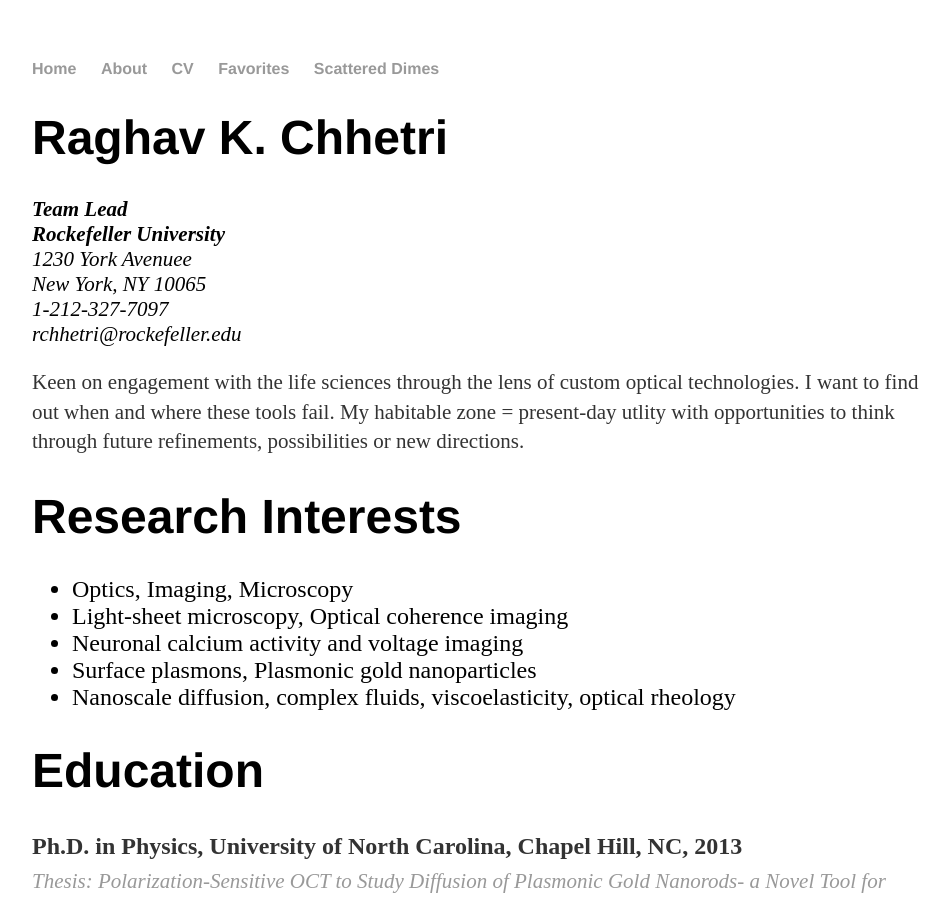
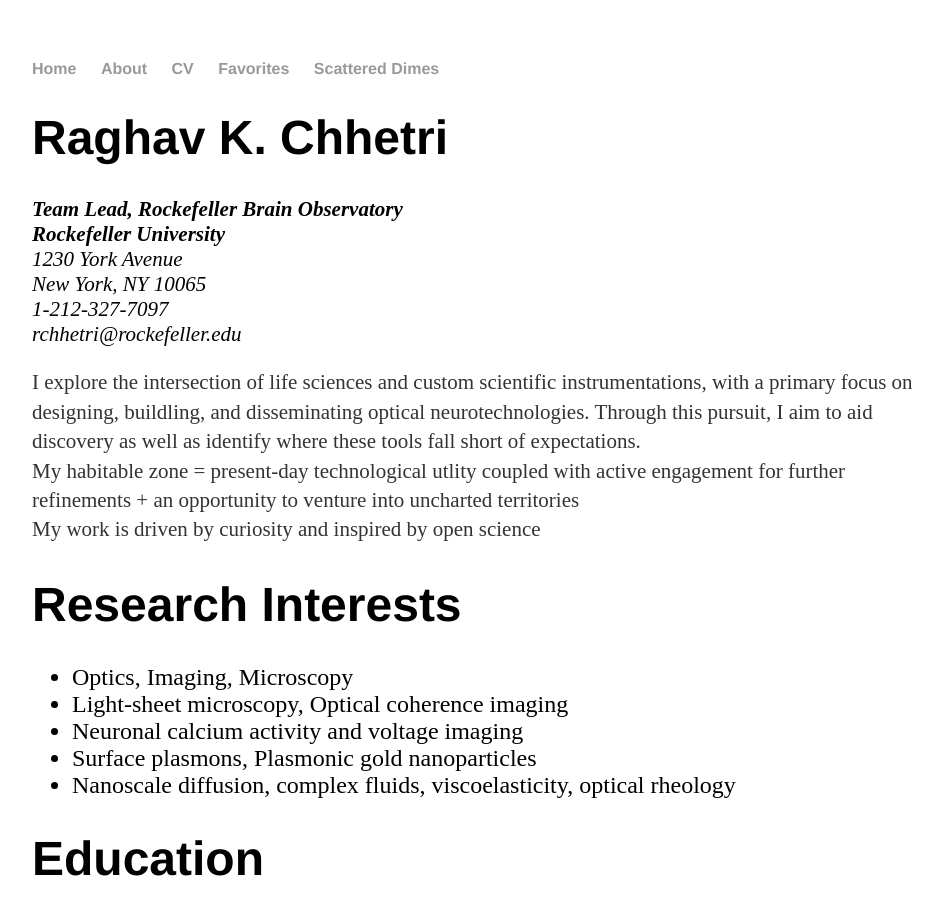
Before and after one commit to raghavchhetri/raghavchhetri.github.io, a Jekyll site: the page built from cv/index.html, in a window 1280 px wide and 900 px high. Shown: the whole window, without its empty margins (160-1108 px from the left). Built offline with Jekyll 4.4.1, drawn with Linux system fonts in a browser that asks for light colours; comment, search, counter and statistics services are not loaded.

Commit message:
Update index.html

```diff
--- a/cv/index.html
+++ b/cv/index.html
@@ -6,16 +6,17 @@
 	<div class="cv">
 		<span itemprop="name"><h1>Raghav K. Chhetri</h1></span>
 		<address style="font-size:21px;">
-			<span itemprop="affiliation"><strong>Team Lead</strong><br></span>
+			<span itemprop="affiliation"><strong>Team Lead, Rockefeller Brain Observatory</strong><br></span>
 			<span itemprop="affiliation"><strong>Rockefeller University</strong><br></span>
-			1230 York Avenuee<br>
+			1230 York Avenue<br>
 			New York, NY 10065<br>
 			1-212-327-7097<br>
 			<span class="obfuscate">rchhetri@rockefeller.edu</span>
 		</address>
 
-		<p style="font-size:21px;"> Keen on engagement with the life sciences through the lens of custom optical technologies. I want to find out when and where these tools fail.
-			 My habitable zone = present-day utlity with opportunities to think through future refinements, possibilities or new directions. </p>
+		<p style="font-size:21px;"> I explore the intersection of life sciences and custom scientific instrumentations, with a primary focus on designing, buildling, and disseminating optical neurotechnologies. Through this pursuit, I aim to aid discovery as well as identify where these tools fall short of expectations. <br />
+			 My habitable zone = present-day technological utlity coupled with active engagement for further refinements + an opportunity to venture into uncharted territories <br />
+		         My work is driven by curiosity and inspired by open science </p>
 
 		<h1>Research Interests</h1>
 		<ul style="font-size:24px;">
```
